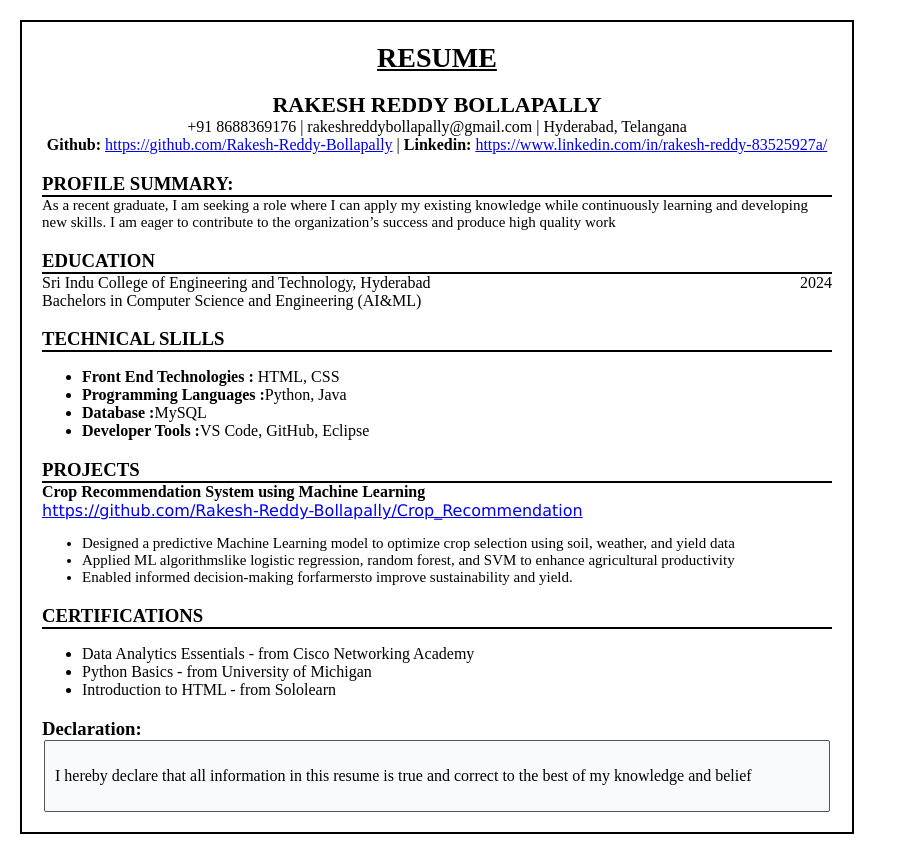
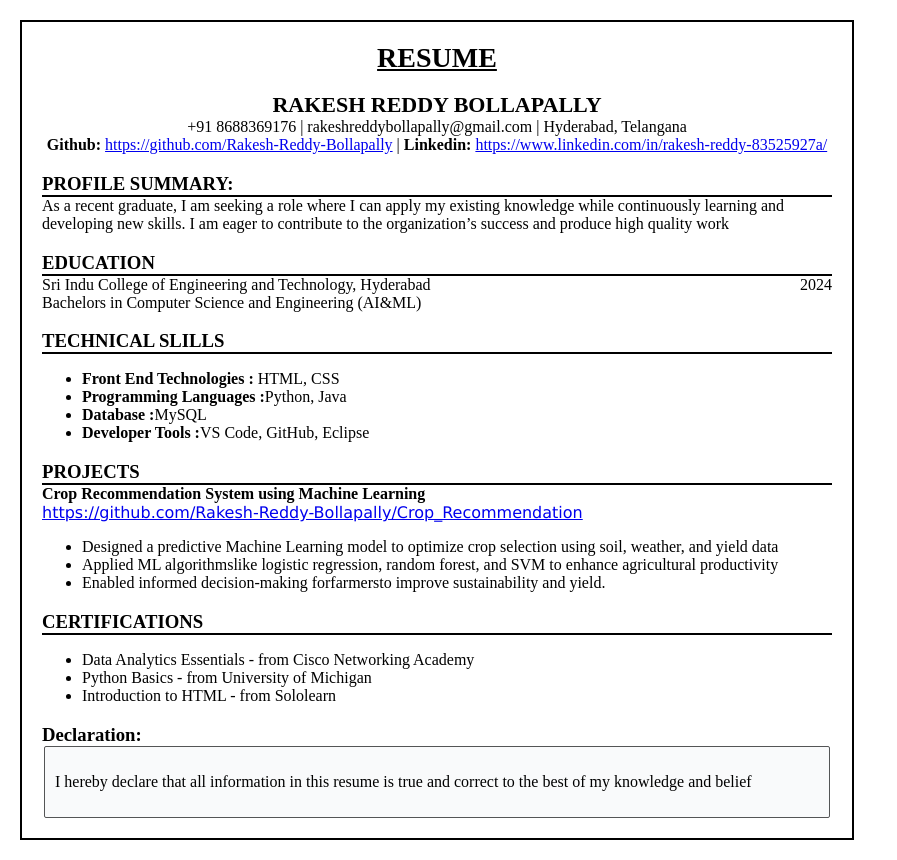
Before and after one commit to Rakesh-Reddy-Bollapally/resum, a plain HTML site: page index.html in a window 1280 px wide. Shown: the whole page, without its empty margins (0-897 px from the left). Drawn offline with Linux system fonts and the light colour scheme.

Commit message:
third-commit

```diff
--- a/style.css
+++ b/style.css
@@ -3,6 +3,8 @@ body{
     padding: 20px;
     width: 790px;
     margin: 20px;
+
+
 }
 #title{
     text-align: center;
@@ -38,7 +40,7 @@ hr {
 }
 #summary{
     margin-top: 0;
-    font-size: 15px;
+    font-size: 1em;
 }
 #education_heading{
     margin-bottom: 0;
@@ -54,7 +56,7 @@ hr {
     margin-bottom: 0;
 }
 #pr_desc{
-    font-size: 15px;
+    font-size: 1em;
 }
 #git_pr_link{
     margin-top: 0;
```
